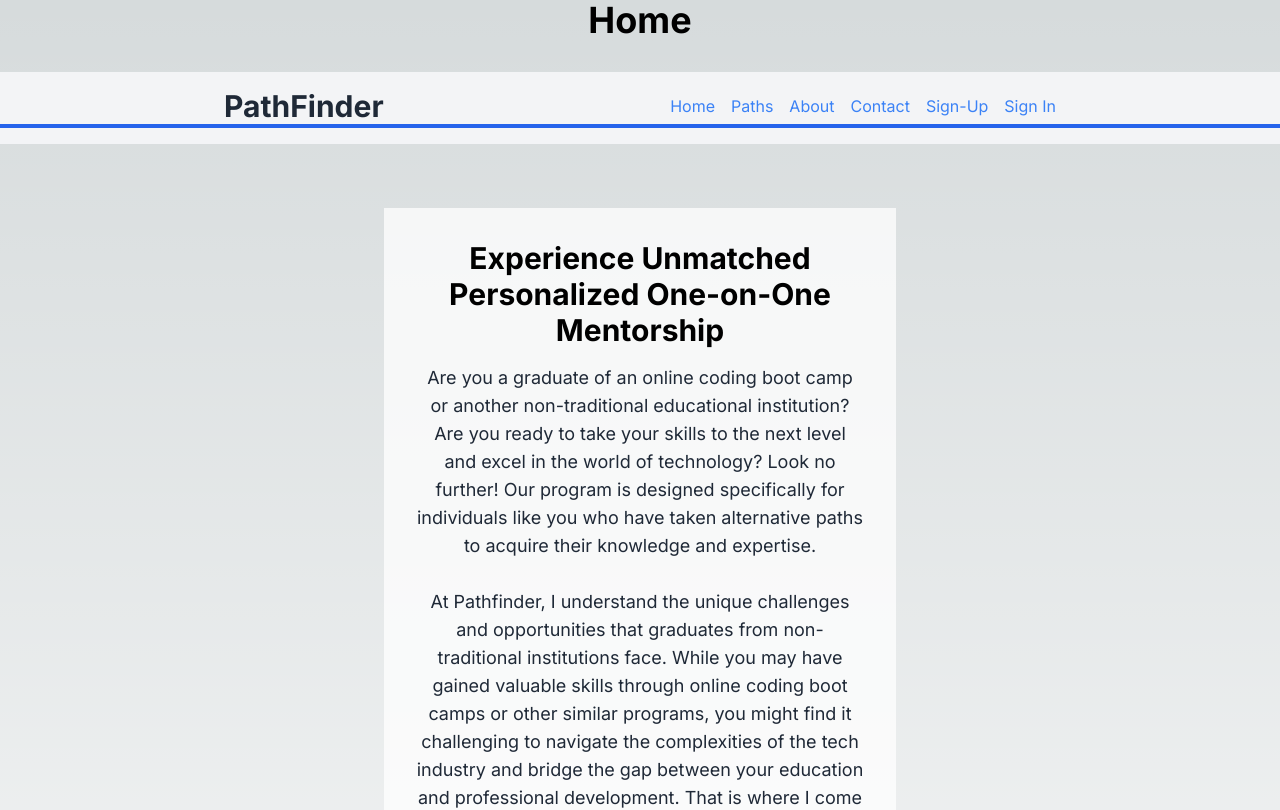
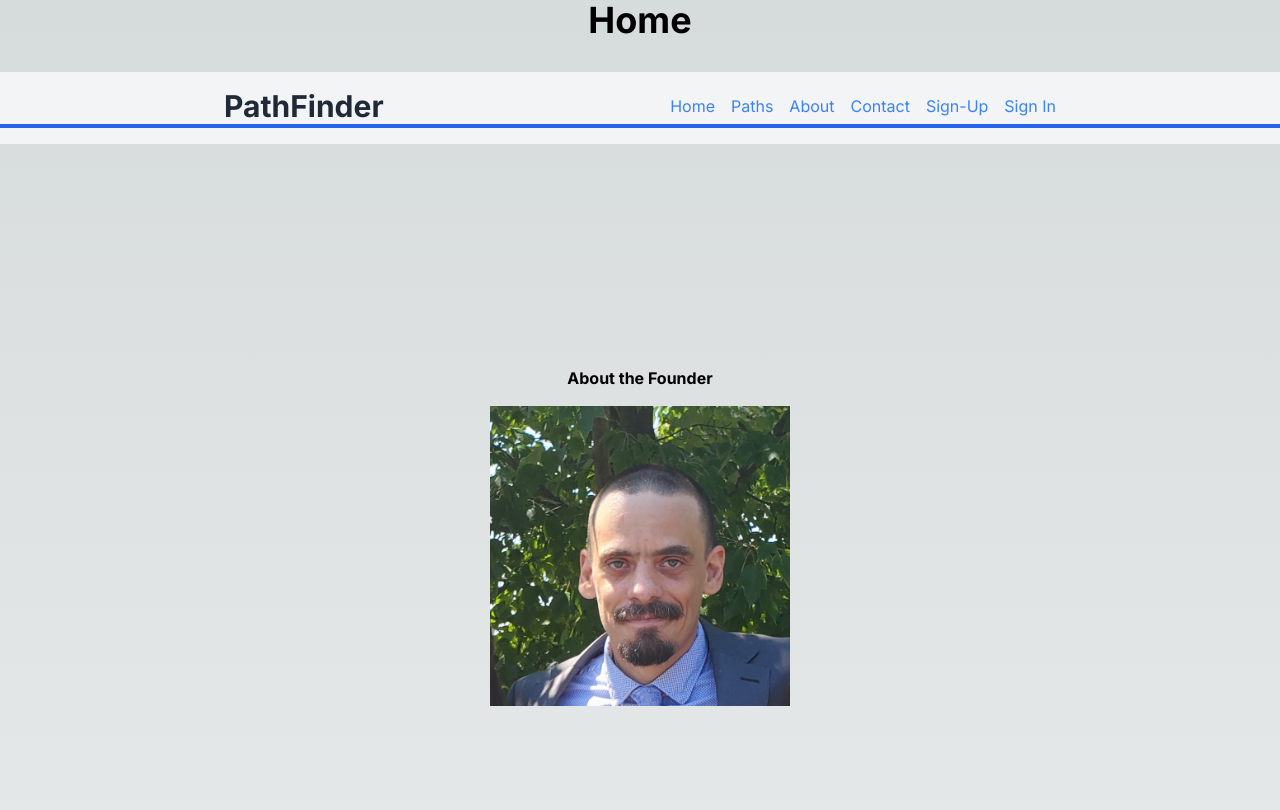
Before and after one commit to jlpanetta1681/1on1mentoring, a Next.js app: page /home in a window 1280 px wide. Shown: the top 810 px of the page. Built offline with nearby package versions, Linux system fonts and the light colour scheme.

Commit message:
deploy errprs corrected

```diff
--- a/src/app/home/page.js
+++ b/src/app/home/page.js
@@ -1,5 +1,5 @@
 import Navbar from '../components/NavBar'
-
+import Image from "next/image"
 
 const Home = () => {
   return (
@@ -7,8 +7,14 @@ const Home = () => {
 
       <h1 className="text-4xl font-bold mb-8">Home</h1>
       <Navbar />
+      <div className="flex flex-col items-center justify-center h-screen">
+  <h1 className="font-bold">About the Founder</h1>
+  <div className="my-4">
+    <Image src="/images/headshot.jpg" width={300} height={300} alt="headshot" className="mx-auto" />
 
 
+      </div>
+      </div>
 
       <div className="bg-cover bg-center py-16">
         <div className="bg-white bg-opacity-75 p-8 max-w-lg mx-auto">
```
Also changed, not shown: public/images/headshot.jpg (added).
